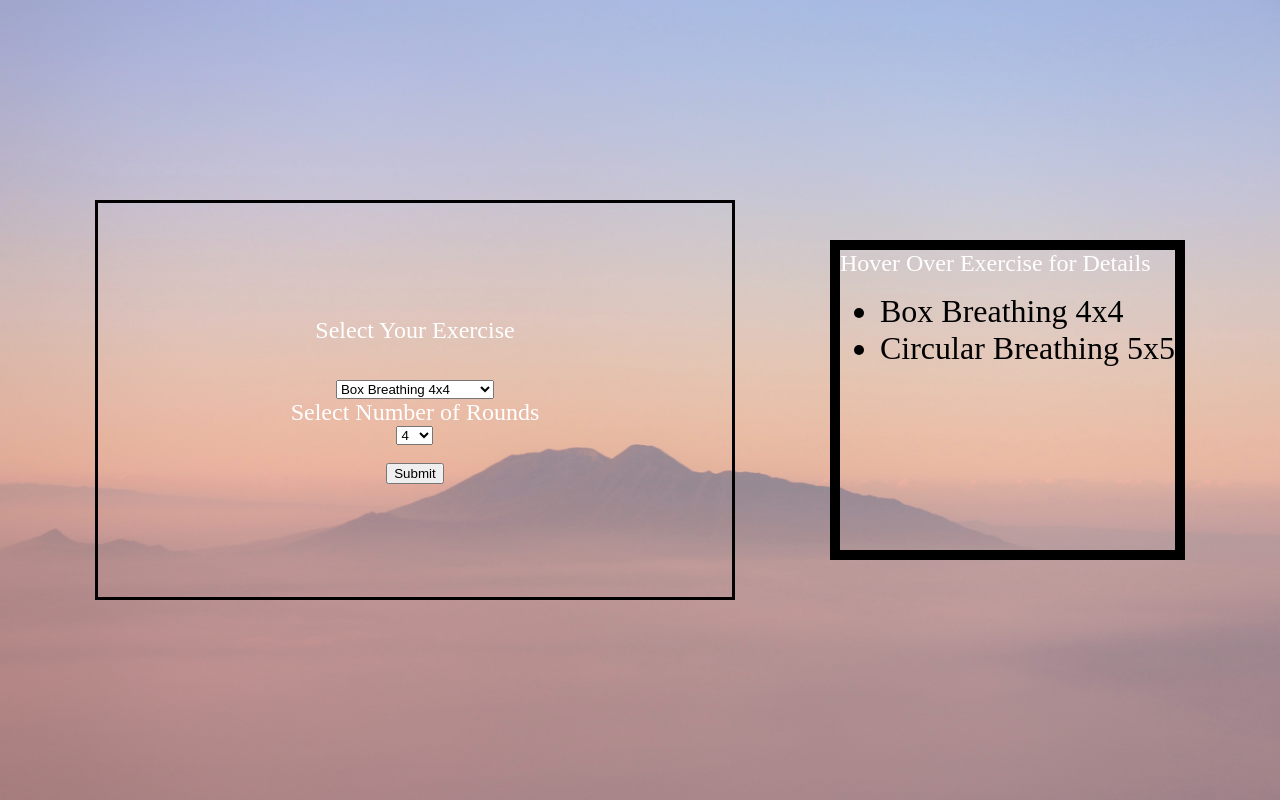
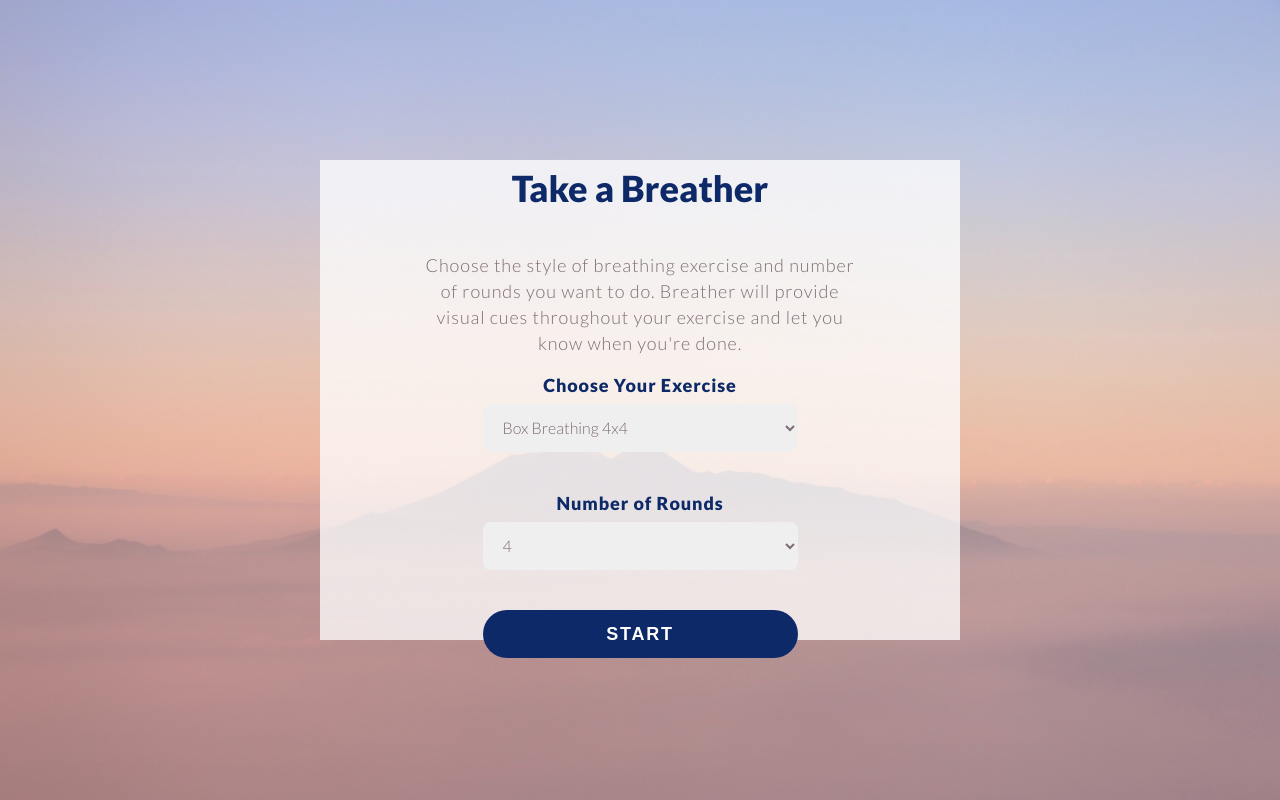
Before and after one commit to Jhaines1988/breather, a React app: page / in a window 1280 px wide. Built offline with nearby package versions, Linux system fonts and the light colour scheme; some packages are replaced by stand-ins of ours.

Commit message:
fixed home page styling, started basic db setup

```diff
--- a/package.json
+++ b/package.json
@@ -19,6 +19,7 @@
     "body-parser": "^1.19.0",
     "cors": "^2.8.5",
     "express": "^4.17.1",
+    "mongoose": "^6.1.1",
     "nodemon": "^2.0.15",
     "react": "^17.0.2",
     "react-dom": "^17.0.2",
--- a/src/components/App/App.js
+++ b/src/components/App/App.js
@@ -2,33 +2,49 @@
 
 import React, { useState, useEffect } from 'react';
 import { hot } from 'react-hot-loader/root';
-import Axios from 'axios'
+import Axios from 'axios';
 import './styles.css';
 import Home from '../Home/home';
-import Counter from '../Counter.js'
+import Counter from '../Counter.js';
 import ExpandContract from '../circle/circle';
 import FiveByFive from '../FivebyFive/fiveByFive';
 import Tooltips from '../Tooltips/tooltips';
+import Login from '../Login/login';
 const App = function () {
   const [selected, setSelected] = useState('home');
-  const [numberOfRounds,setNumberOfRounds] = useState(4)
-  let exerciseSelector = function (event, exercise,rounds) {
-
-    console.log('roundsfromapp',rounds)
+  const [numberOfRounds, setNumberOfRounds] = useState(4);
+  let exerciseSelector = function (event, exercise, rounds) {
+    console.log('roundsfromapp', rounds);
     setSelected(exercise);
     setNumberOfRounds(rounds);
   };
 
-  return selected === 'home' ? (
+  const loginHandler = function( userInfo){
+
+    Axios.post('http://localhost:3000/login',userInfo)
+    .then((results)=>{
+      console.log(results.data)
+      setSelected('home')
+    })
+    .catch((err)=>{
+      console.log('error',err)
+    })
+
+  }
+
+  return selected === 'login' ? (
+    <>
+      <Login loginHandler={loginHandler}/>
+    </>
+  ) : selected === 'home' ? (
     <div className='home'>
-
       <Home exerciseSelector={exerciseSelector} />
       {/* <Counter/> */}
-      <Tooltips/>
+      {/* <Tooltips /> */}
     </div>
   ) : selected === 'box' ? (
     <>
-      <ExpandContract rounds={numberOfRounds}/>
+      <ExpandContract rounds={numberOfRounds} />
     </>
   ) : (
     <>
--- a/src/components/Home/home.js
+++ b/src/components/Home/home.js
@@ -19,25 +19,29 @@ const Home = (props) => {
   };
   return (
     <div className='form_container'>
+      <h1 className='main_heading'> Take a Breather </h1>
+      <p className='home_info'>
+        Choose the style of breathing exercise and number of rounds you want to
+        do. Breather will provide visual cues throughout your exercise and let
+        you know when you're done.
+      </p>
       <form>
-        <label>Select Your Exercise</label>
-        <br />
-        <br />
+        <label>Choose Your Exercise</label>
         <select value={selectedExercise} onChange={changeSelectorHandler}>
           <option value='box'>Box Breathing 4x4</option>
           <option value='circle'>Circular Breathing 5X5</option>
           <option value='fast'>Rapid Breathing + hold</option>
         </select>
-        <label>Select Number of Rounds </label>
+        <label> Number of Rounds </label>
         <select ref={rounds}>
           <option>4</option>
           <option>6</option>
           <option>8 </option>
           <option>10 </option>
         </select>
-        <br />
-        <button onClick={handleSubmit} type='button'>
-          Submit
+
+        <button className='start_exercise' onClick={handleSubmit} type='button'>
+          Start
         </button>
       </form>
     </div>
--- a/src/components/Home/home.styles.css
+++ b/src/components/Home/home.styles.css
@@ -1,19 +1,43 @@
 .form_container {
     align-self: center;
     display: flex;
-    height: 50%;
+    height: 60%;
     width: 50%;
     flex-direction: row;
     align-content: center;
     justify-content: center;
     flex-wrap: wrap;
-    border: 3px solid black;
+    /* border: 3px solid black; */
+    background: rgba(255, 255, 255, 0.75);
+    font-family: 'Lato',sans-serif;
+    padding:100px
+}
+
+.main_heading{
+    font-weight: 900;
+    font-size: 36px;
+    line-height: 43px;
+    text-align: center;
+
+    color: #0D2968;
+}
+.home_info{
+    font-size: 18px;
+    line-height: 26px;
+    letter-spacing: 0.05em;
+    color: #7F6C72;
+    text-align: center;
 }
 label{
 
-    font-size: x-large;
-    color:white;
+    font-weight: 600;
+    font-size: 18px;
+    line-height: 22px;
+    /* identical to box height */
 
+    letter-spacing: 0.05em;
+
+    color: #0D2968;
 }
 form {
     display: flex;
@@ -22,12 +46,38 @@ form {
     align-items: center;
 }
 
+.start_exercise{
+height: 48px;
+width:315px;
+background: #0D2968;
+border-radius: 50px;
+border:none;
+font-weight: 600;
+font-size: 18px;
+line-height: 22px;
+text-align: center;
+letter-spacing: 0.1em;
+text-transform: uppercase;
+
+color: #FFFFFF;
+}
+
 input {
     /* margin-left: 50%;
     margin-top: 30px; */
 }
 
 select{
-    /* margin-left: 50%;
-    margin-top: 30px; */
+margin-bottom: 40px;
+margin-top:8px;
+width: 315px;
+height: 48px;
+border:none;
+border-radius: 8px;
+padding:0px 16px;
+font-weight: normal;
+font-size: 16px;
+line-height: 19px;
+color: #7F6C72;
+font-family: 'Lato',sans-serif;
 }
--- /dev/null
+++ b/src/components/Login/login.js
@@ -0,0 +1,44 @@
+import React, { useState, useEffect, useRef } from 'react';
+
+
+
+const Login = function(props) {
+
+    const firstNameRef = useRef()
+    const lastNameRef = useRef()
+    const emailRef = useRef()
+    const passwordRef = useRef()
+    const loginHandler = props.loginHandler
+
+    const submitUserCredentials = function(e){
+        e.preventDefault()
+
+        console.log('refs',firstNameRef.current.value,lastNameRef,emailRef,passwordRef)
+
+        const body = {
+            firstName: firstNameRef.current.value,
+            lastName: lastNameRef.current.value,
+            email: emailRef.current.value,
+            password:passwordRef.current.value
+        }
+
+            loginHandler(body)
+
+    }
+    return (
+        <form onSubmit={submitUserCredentials}>
+            <label>First Name</label>
+            <input ref={firstNameRef}></input>
+            <label>Last Name</label>
+            <input ref={lastNameRef}></input>
+            <label>Email</label>
+            <input ref={emailRef}></input>
+            <label>Password</label>
+            <input ref={passwordRef}></input>
+            <button type='submit'>Submit</button>
+        </form>
+    )
+}
+
+
+export default Login
--- a/src/styles.css
+++ b/src/styles.css
@@ -1,4 +1,7 @@
 @import url('https://fonts.googleapis.com/css2?family=Lato:wght@300&display=swap');
+@import url('https://fonts.googleapis.com/css2?family=Lato:wght@900&display=swap');
+
+@import url('https://fonts.googleapis.com/css2?family=Lato:wght@600&display=swap');
 
 * {
   box-sizing: border-box;
```
Also changed, not shown: db/connection.js (added, +16 -0 lines), db/controllers.js (added, +24 -0 lines), db/models.js (added, +33 -0 lines), server/index.js (+23 -10 lines), 1 other file.
